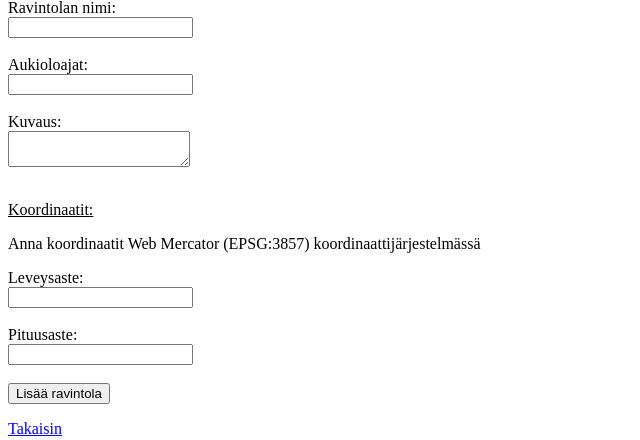
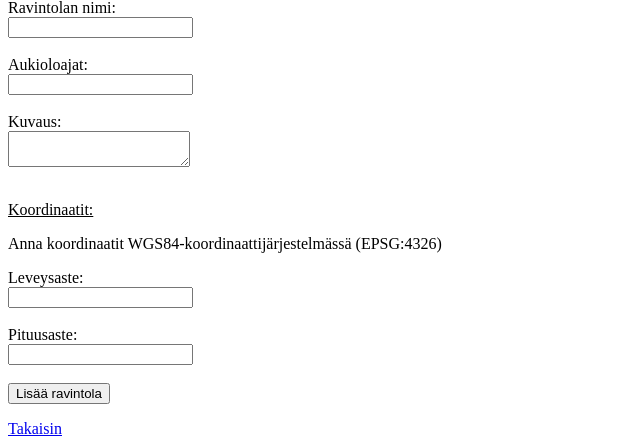
Before and after one commit to emiliaoinas/Ravintolasovellus, a Flask app: page /new in a window 1280 px wide. Shown: the part 67-507 px from the top of the page, without its empty margins (0-640 px from the left). Run offline with Flask 3, Linux system fonts and the light colour scheme.

Commit message:
Change coordinate reference system

```diff
--- a/templates/new.html
+++ b/templates/new.html
@@ -8,7 +8,7 @@
 <textarea name="restaurant_description" ></textarea><br><br>
 
 <p><u>Koordinaatit:</u></p>
-<p>Anna koordinaatit Web Mercator (EPSG:3857) koordinaattijärjestelmässä</p>
+<p>Anna koordinaatit WGS84-koordinaattijärjestelmässä (EPSG:4326)</p>
 <label for="latitude">Leveysaste:</label><br>
 <input type="float" name="latitude"><br><br>
 <label for="longitude">Pituusaste:</label><br>
```
